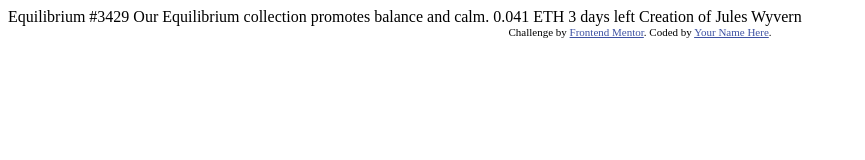
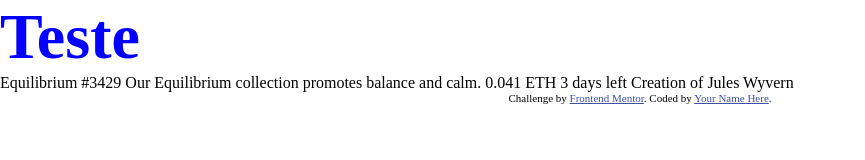
Before and after one commit to linusmanuel/preview-card-component-, a website: page index.html in a window 1280 px wide. Shown: the whole page, without its empty margins (0-865 px from the left). Drawn offline with Linux system fonts and the light colour scheme.

Commit message:
first commit

```diff
--- a/index.html
+++ b/index.html
@@ -1,33 +1,41 @@
 <!DOCTYPE html>
 <html lang="en">
 	<head>
-  <meta charset="UTF-8">
-  <meta name="viewport" content="width=device-width, initial-scale=1.0"> <!-- displays site properly based on user's device -->
+		<meta charset="UTF-8" />
+		<meta name="viewport" content="width=device-width, initial-scale=1.0" />
+		<!-- displays site properly based on user's device -->
 
-  <link rel="icon" type="image/png" sizes="32x32" href="./images/favicon-32x32.png">
+		<link
+			rel="icon"
+			type="image/png"
+			sizes="32x32"
+			href="./images/favicon-32x32.png"
+		/>
+		<link rel="stylesheet" href="/style/style.css" />
 
 		<title>Frontend Mentor | NFT preview card component</title>
 
 		<!-- Feel free to remove these styles or customise in your own stylesheet 👍 -->
 		<style>
-    .attribution { font-size: 11px; text-align: center; }
-    .attribution a { color: hsl(228, 45%, 44%); }
+			.attribution {
+				font-size: 11px;
+				text-align: center;
+			}
+			.attribution a {
+				color: hsl(228, 45%, 44%);
+			}
 		</style>
 	</head>
 	<body>
-
-  Equilibrium #3429
-
-  Our Equilibrium collection promotes balance and calm.
-
-  0.041 ETH
-  3 days left
-
-  Creation of Jules Wyvern
+		<h1>Teste</h1>
+		Equilibrium #3429 Our Equilibrium collection promotes balance and calm.
+		0.041 ETH 3 days left Creation of Jules Wyvern
 
 		<div class="attribution">
-    Challenge by <a href="https://www.frontendmentor.io?ref=challenge" target="_blank">Frontend Mentor</a>.
-    Coded by <a href="#">Your Name Here</a>.
+			Challenge by
+			<a href="https://www.frontendmentor.io?ref=challenge" target="_blank"
+				>Frontend Mentor</a
+			>. Coded by <a href="#">Your Name Here</a>.
 		</div>
 	</body>
 </html>
--- /dev/null
+++ b/src/_card.scss
@@ -0,0 +1,4 @@
+h1 {
+  font-size: 64px;
+  color: rgb(4, 0, 255);
+}
--- /dev/null
+++ b/src/_reset.scss
@@ -0,0 +1,5 @@
+* {
+  margin: 0;
+  padding: 0;
+  box-sizing: border-box;
+}
--- /dev/null
+++ b/src/main.scss
@@ -0,0 +1,2 @@
+@import 'card';
+@import 'reset';
```
Also changed, not shown: package.json (added, +22 -0 lines), style/style.css (added), 3 other files. Lines whose indentation alone changed are shown as unchanged.
